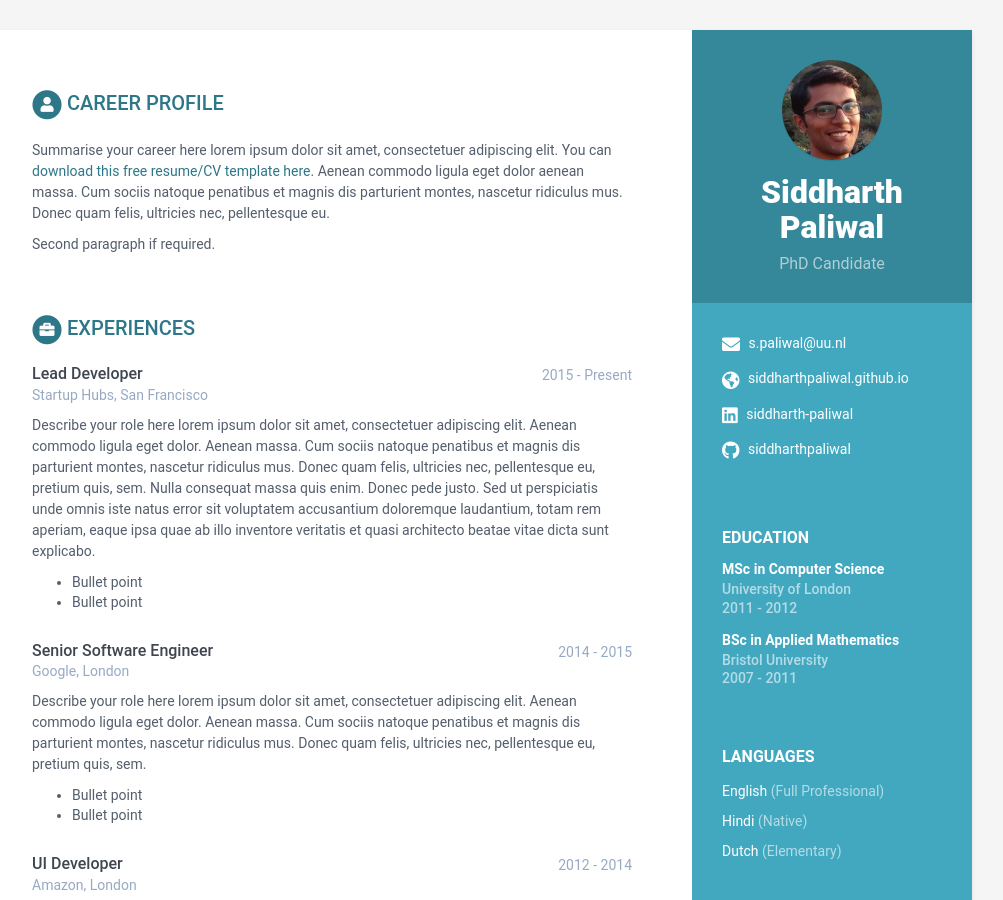
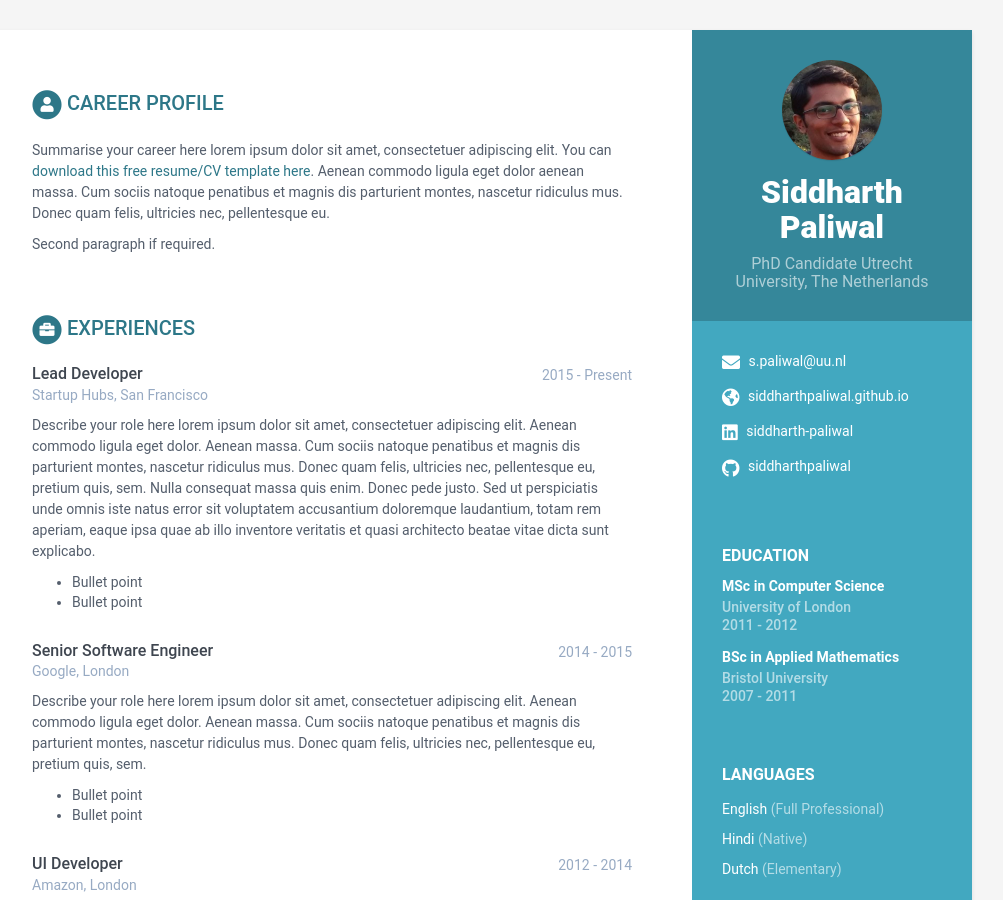
Before and after one commit to siddharthpaliwal/siddharthpaliwal.github.io, a Jekyll site: the page built from online-cv/index.html, in a window 1280 px wide and 900 px high. Shown: the whole window, without its empty margins (168-1171 px from the left). Built offline with Jekyll 4.4.1, drawn with Linux system fonts in a browser that asks for light colours.

Commit message:
Update data.yml

```diff
--- a/online-cv/_data/data.yml
+++ b/online-cv/_data/data.yml
@@ -9,6 +9,8 @@ sidebar:
     # Profile information
     name: Siddharth Paliwal
     tagline: PhD Candidate
+            Utrecht University,
+            The Netherlands
     avatar: profile.jpg  #place a 100x100 picture inside /assets/images/ folder and provide the name of the file below
 
     # Sidebar links
```
